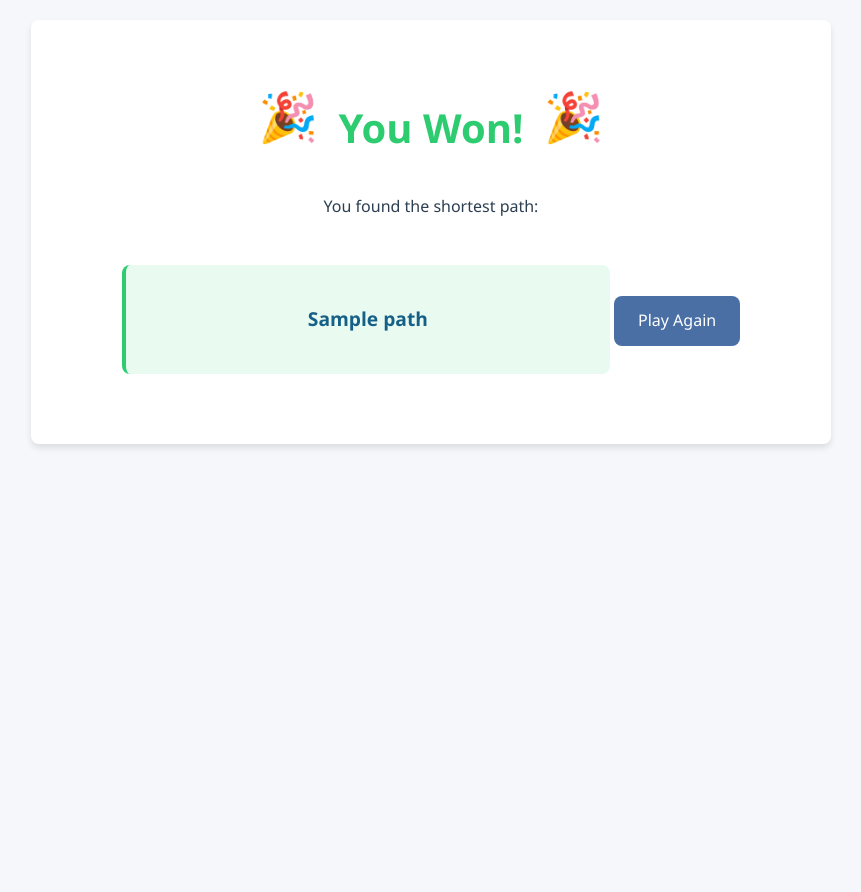
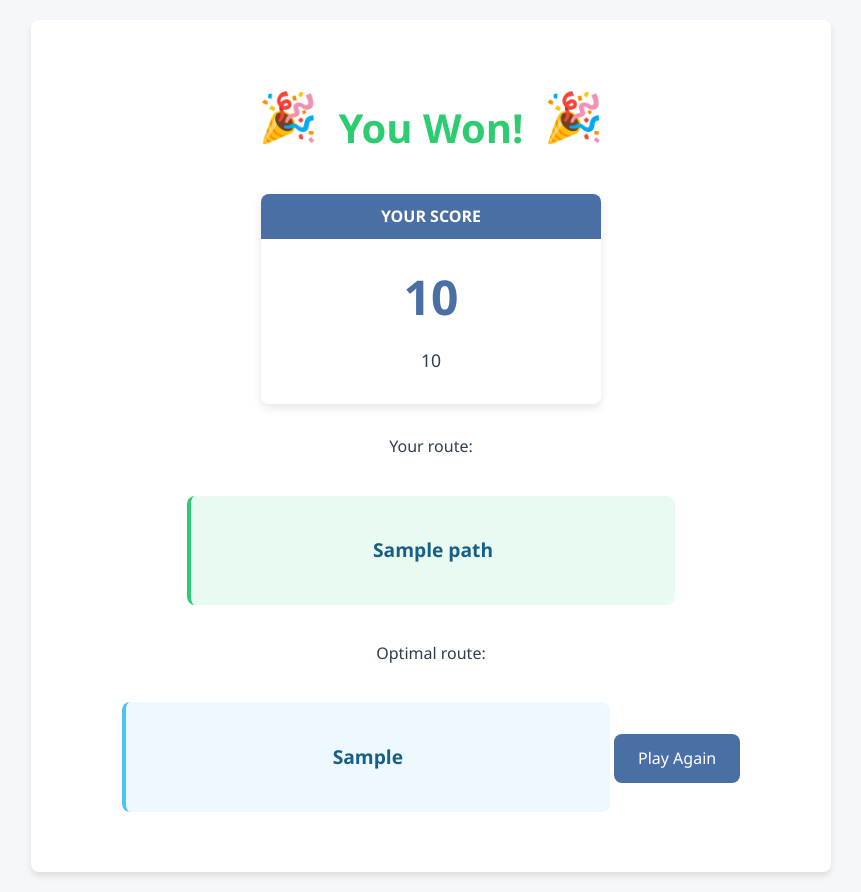
Before and after one commit to z-tofu/flight_route_game, a Flask app: template src/templates/win.html in a window 1280 px wide. Shown: the whole page, without its empty margins (209-1070 px from the left). Before the commit the page ends 448 px from the top, so only its background shows below. Run offline with Flask 3, Linux system fonts and the light colour scheme; the template is opened without the code that fills it: most values are stand-ins (such as "Sample title", 1, 10 or a date in 2020).

Commit message:
modernized v2

```diff
--- a/src/app.py
+++ b/src/app.py
@@ -86,7 +86,28 @@ def play():
 
     # Check if the player reached the destination
     if next_country == session["destination"]:
-        return render_template("win.html", path=" → ".join(player_path))
+        # Calculate score based on optimal vs actual path length
+        optimal_length = len(correct_path) - 1  # Number of flights in optimal path
+        player_length = len(player_path) - 1  # Number of flights in player's path
+
+        # Calculate score (100 points for optimal path, deduct points for extra steps)
+        if player_length == optimal_length:
+            score = 100  # Perfect score for optimal path
+            score_message = "Perfect! You found the optimal route!"
+        else:
+            # Deduct points for each extra flight taken (10 points per extra flight)
+            extra_flights = player_length - optimal_length
+            score = max(0, 100 - (extra_flights * 10))
+            score_message = f"You took {extra_flights} more flight(s) than the optimal route."
+
+        # Find the optimal path for display
+        optimal_path_display = " → ".join(correct_path)
+
+        return render_template("win.html",
+                               path=" → ".join(player_path),
+                               score=score,
+                               score_message=score_message,
+                               optimal_path=optimal_path_display)
 
     # If not, show the current game state again
     return render_template("game.html", source=session["source"], destination=session["destination"],
--- a/src/templates/win.html
+++ b/src/templates/win.html
@@ -12,6 +12,7 @@
             --background-color: #f5f7fa;
             --text-color: #2c3e50;
             --success-color: #2ecc71;
+            --warning-color: #f39c12;
             --border-radius: 8px;
         }
 
@@ -61,8 +62,19 @@
             background-color: rgba(46, 204, 113, 0.1);
             padding: 20px;
             border-radius: var(--border-radius);
-            margin: 30px 0;
+            margin: 20px 0;
             border-left: 4px solid var(--success-color);
+            display: inline-block;
+            min-width: 60%;
+            text-align: center;
+        }
+
+        .optimal-path-container {
+            background-color: rgba(79, 195, 247, 0.1);
+            padding: 20px;
+            border-radius: var(--border-radius);
+            margin: 20px 0;
+            border-left: 4px solid var(--accent-color);
             display: inline-block;
             min-width: 60%;
             text-align: center;
@@ -72,6 +84,49 @@
             font-weight: bold;
             color: var(--secondary-color);
             font-size: 1.2rem;
+        }
+
+        .score-container {
+            background-color: white;
+            border-radius: var(--border-radius);
+            padding: 20px;
+            box-shadow: 0 4px 10px rgba(0, 0, 0, 0.1);
+            margin: 30px auto;
+            max-width: 300px;
+            text-align: center;
+            position: relative;
+            overflow: hidden;
+        }
+
+        .score-header {
+            background-color: var(--primary-color);
+            color: white;
+            padding: 10px;
+            margin: -20px -20px 20px -20px;
+            font-weight: bold;
+        }
+
+        .score-value {
+            font-size: 3rem;
+            font-weight: bold;
+            color: var(--primary-color);
+            margin: 10px 0;
+        }
+
+        .score-perfect {
+            color: var(--success-color);
+            animation: glow 1.5s infinite alternate;
+        }
+
+        @keyframes glow {
+            from { text-shadow: 0 0 5px rgba(46, 204, 113, 0.5); }
+            to { text-shadow: 0 0 20px rgba(46, 204, 113, 0.8); }
+        }
+
+        .score-message {
+            font-size: 1.1rem;
+            color: var(--text-color);
+            margin: 10px 0;
         }
 
         .play-again {
@@ -108,10 +163,21 @@
 <body>
     <div class="win-container">
         <h1><span class="emoji">🎉</span> You Won! <span class="emoji">🎉</span></h1>
-        <p>You found the shortest path:</p>
 
+        <div class="score-container">
+            <div class="score-header">YOUR SCORE</div>
+            <div class="score-value {% if score == 100 %}score-perfect{% endif %}">{{ score }}</div>
+            <div class="score-message">{{ score_message }}</div>
+        </div>
+
+        <p>Your route:</p>
         <div class="path-container">
             <p class="path">{{ path }}</p>
+        </div>
+
+        <p>Optimal route:</p>
+        <div class="optimal-path-container">
+            <p class="path">{{ optimal_path }}</p>
         </div>
 
         <a href="/restart" class="play-again">Play Again</a>
@@ -150,8 +216,22 @@
             }
         }
 
+        // Extra celebration for perfect score
+        function celebratePerfectScore() {
+            const score = {{ score }};
+            if (score === 100) {
+                // More intense confetti for perfect score
+                setTimeout(() => {
+                    createConfetti();
+                }, 1000);
+            }
+        }
+
         // Create confetti on page load
-        window.addEventListener('load', createConfetti);
+        window.addEventListener('load', () => {
+            createConfetti();
+            celebratePerfectScore();
+        });
     </script>
 </body>
 </html>
```
Also changed, not shown: src/route_tester.py (+86 -5 lines), src/templates/game.html (+24 -0 lines).
